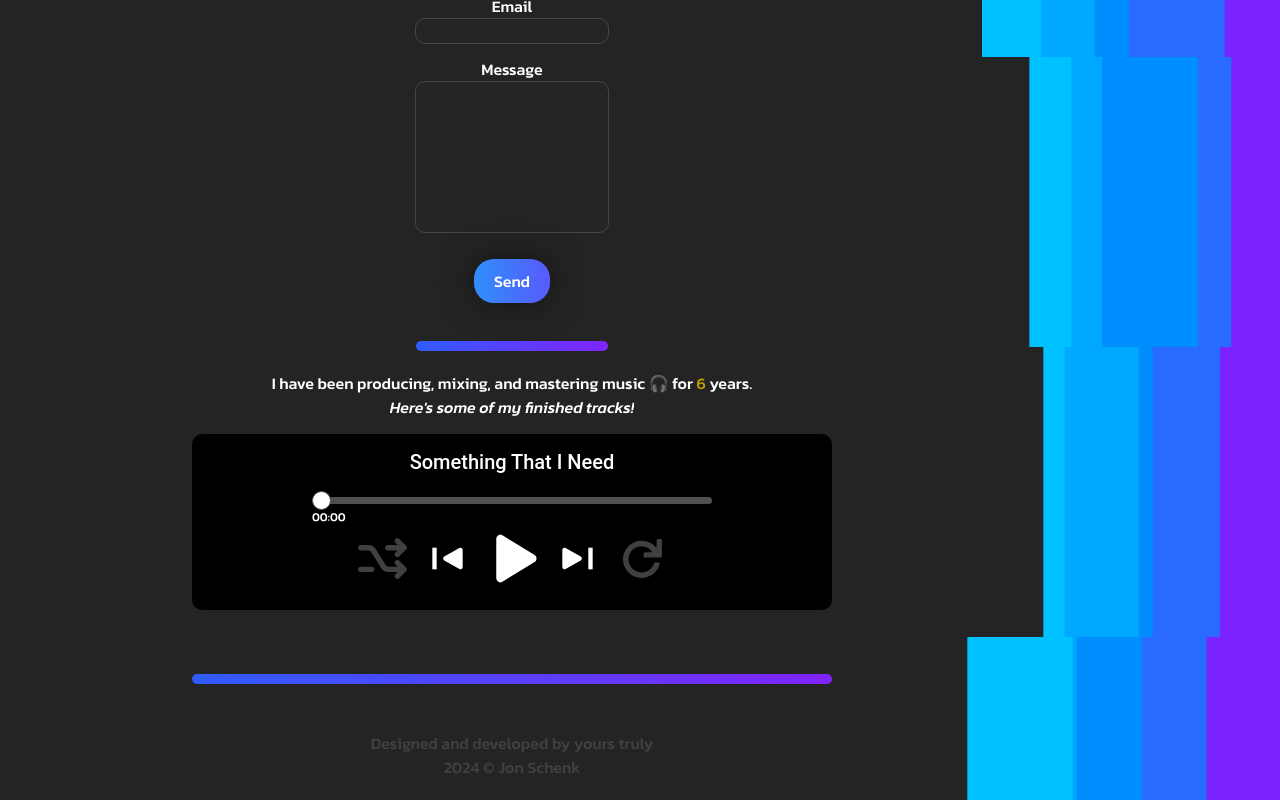
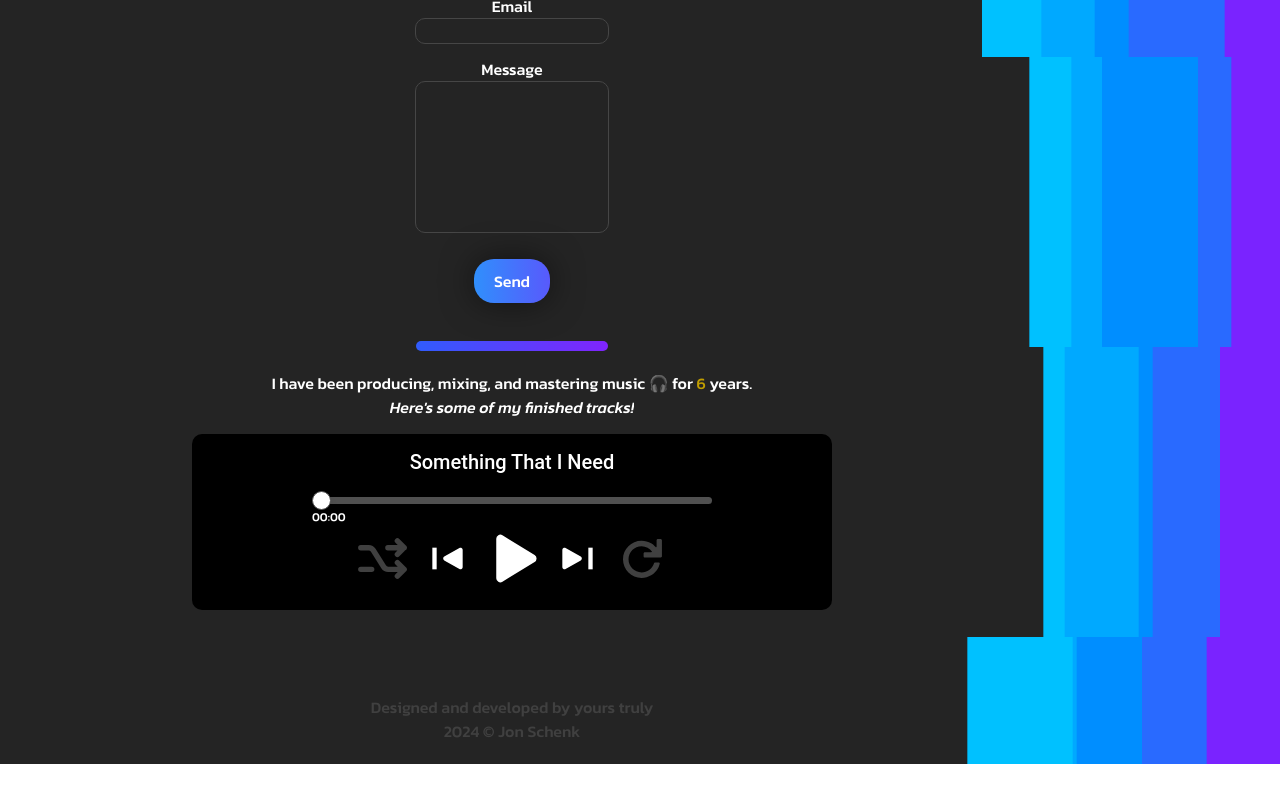
Before and after one commit to jonschenk/portfolio-jon, a React (Vite) app: page / in a window 1280 px wide. Shown: the part 3131-3931 px from the top of the page. After the commit the page ends 3895 px from the top, so only its background shows below. Built offline with nearby package versions, Linux system fonts and the light colour scheme; no server answers.

Commit message:
update layout

```diff
--- a/src/App.tsx
+++ b/src/App.tsx
@@ -25,7 +25,6 @@ function App() {
       <Divider size="small" />
       <AudioDescription />
       <AudioPlayer />
-      <Divider />
       <FooterBar />
     </>
   );
```
